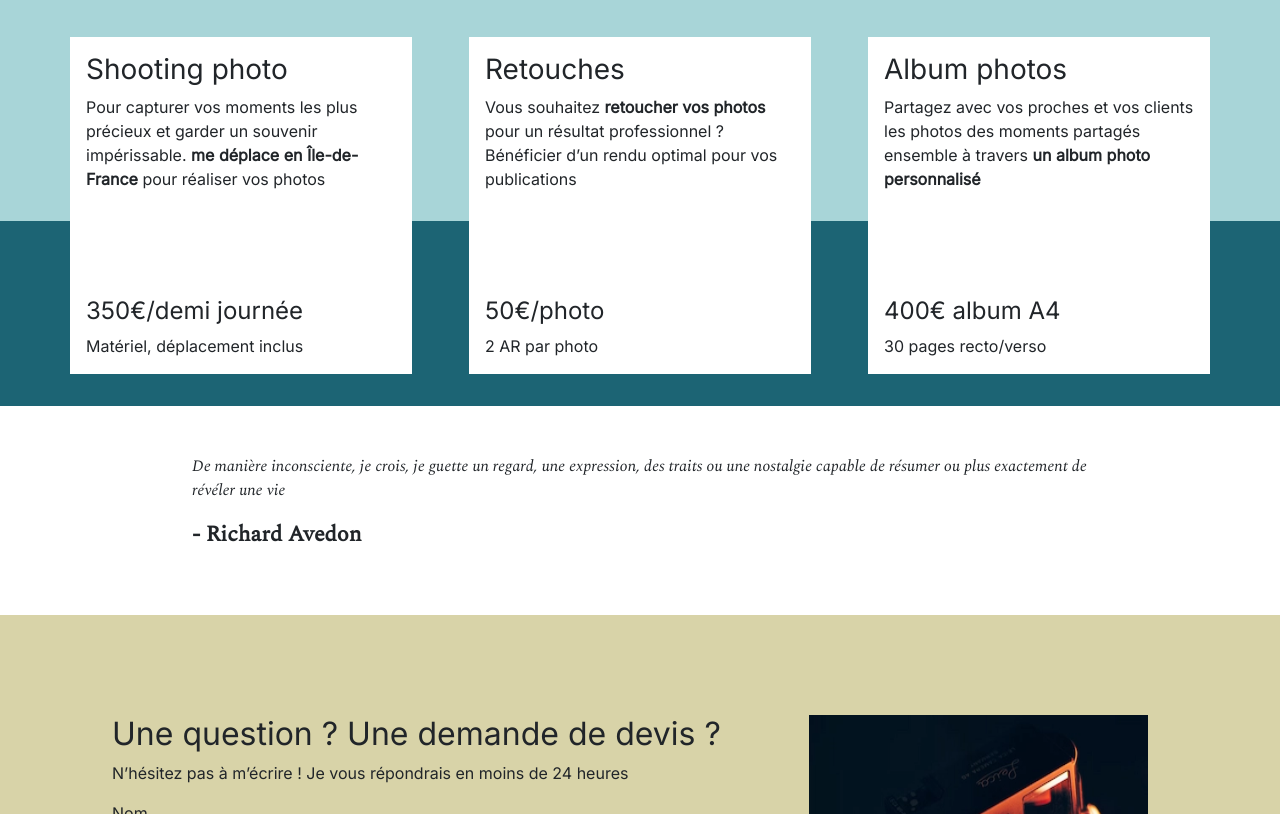
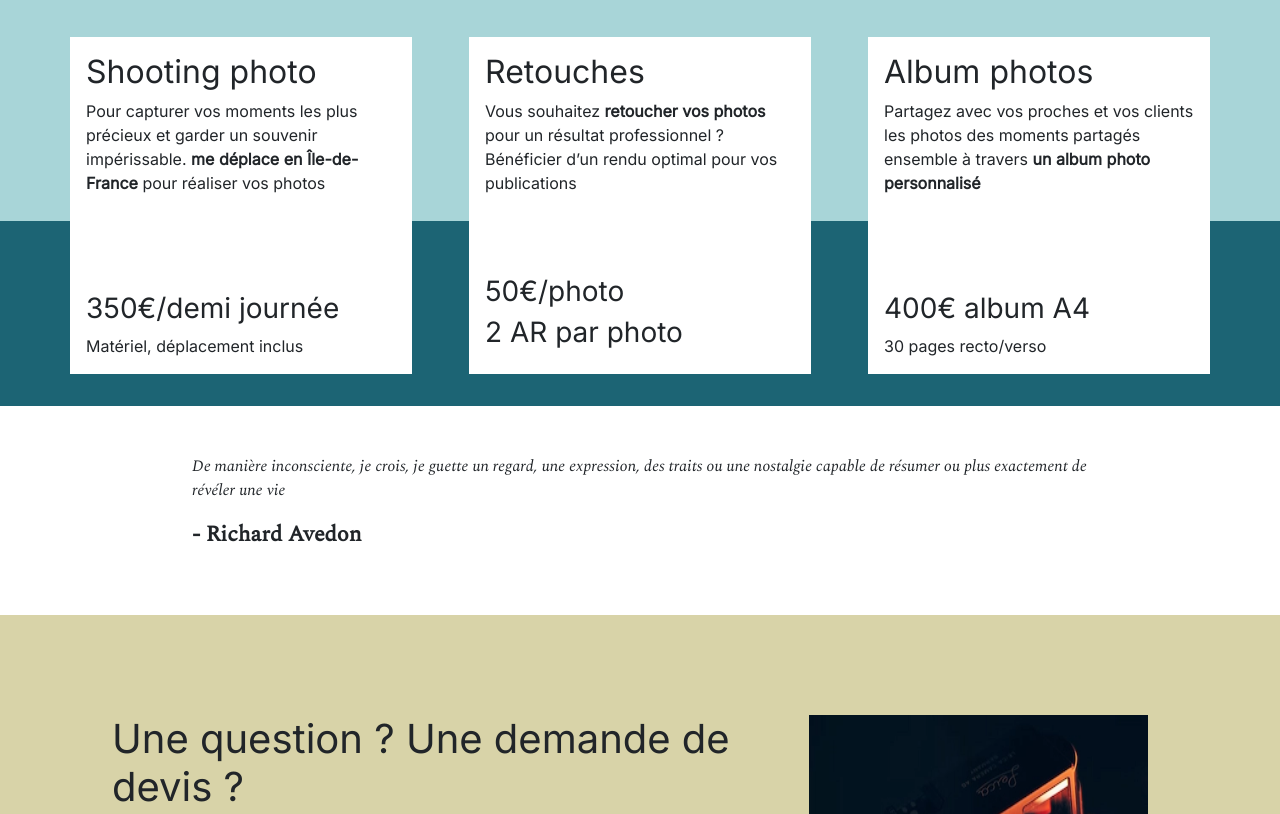
Before and after one commit to SalveRegem/ninacarducci.github.io-main, a plain HTML site: page index.html in a window 1280 px wide. Shown: the part 3133-3947 px from the top of the page. Drawn offline with nearby package versions, Linux system fonts and the light colour scheme.

Commit message:
changes on heading level

```diff
--- a/index.html
+++ b/index.html
@@ -46,6 +46,7 @@
 			"priceRange": "50€ à 400€"
 			}
 		</script>
+
 		<title>Nina Carducci , photographe professionnel</title>
 	</head>
 	<body>
@@ -225,32 +226,32 @@
 				<div class="container">
 					<div class="service">
 						<div class="service__description">
-							<h3>Shooting photo</h3>
+							<h2>Shooting photo</h2>
 							<p>Pour capturer vos moments les plus précieux et garder un souvenir impérissable. <strong>me déplace en Île-de-France</strong>  pour réaliser vos photos</p>
 						</div>
 						<div class="service__price">
-							<h4>350€/demi journée</h4>
+							<h3>350€/demi journée</h3>
 							<span>Matériel, déplacement inclus</span>
 						</div>
 
 					</div>
 					<div class="service">
 						<div class="service__description">
-							<h3>Retouches</h3>
+							<h2>Retouches</h2>
 							<p>Vous souhaitez <strong>retoucher vos photos</strong> pour un résultat professionnel ? Bénéficier d’un rendu optimal pour vos publications</p>
 						</div>
 						<div class="service__price">
-							<h4>50€/photo</h4>
+							<h3>50€/photo<h3>
 							<span>2 AR par photo</span>
 						</div>
 					</div>
 					<div class="service">
 						<div class="service__description">
-							<h3>Album photos</h3>
+							<h2>Album photos</h2>
 							<p>Partagez avec vos proches et vos clients les photos des moments partagés ensemble à travers <strong>un album photo personnalisé</strong></p>
 						</div>
 						<div class="service__price">
-							<h4>400€ album A4</h4>
+							<h3>400€ album A4</h3>
 							<span>30 pages recto/verso</span>
 						</div>
 					</div>
@@ -266,7 +267,7 @@
 		<footer id="contact">
 			<section class="container">
 				<div class="form-container">
-					<h2>Une question ? Une demande de devis ?</h2>
+					<h1>Une question ? Une demande de devis ?</h1>
 					<p> N’hésitez pas à m’écrire ! Je vous répondrais en moins de 24 heures</p>
 					<form method="post">
 						<label for="nom">Nom</label>
```
